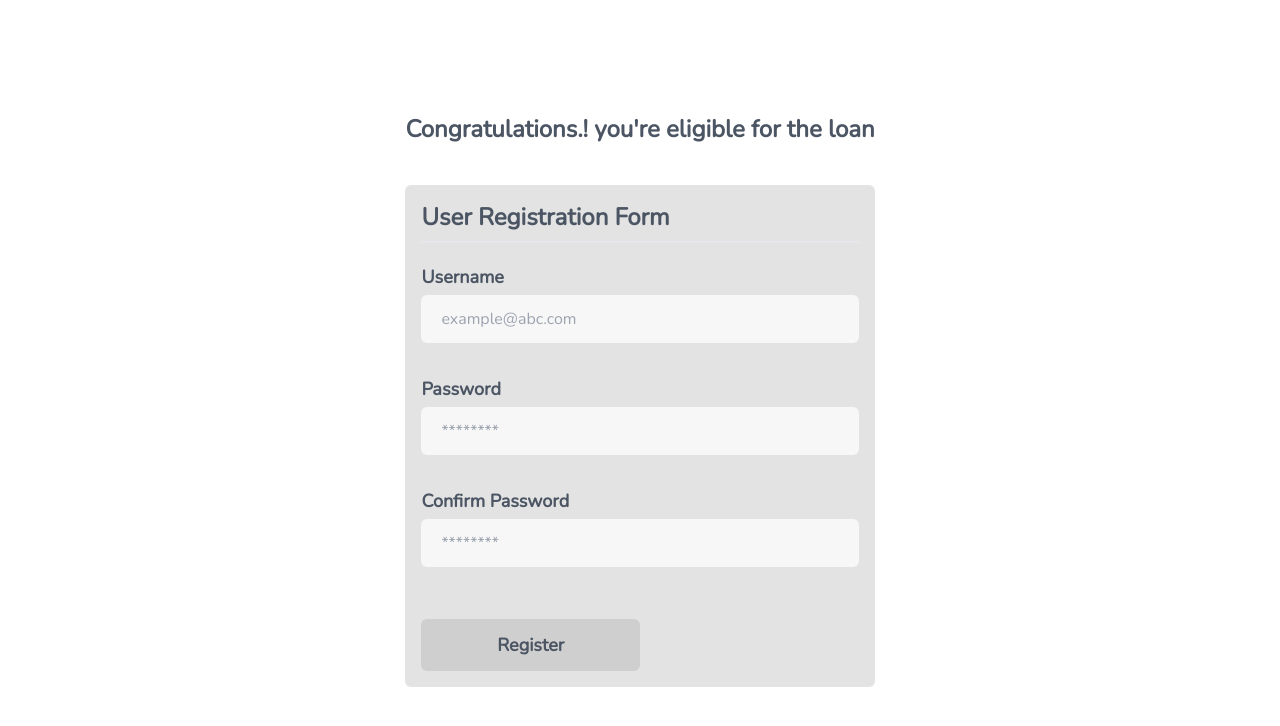
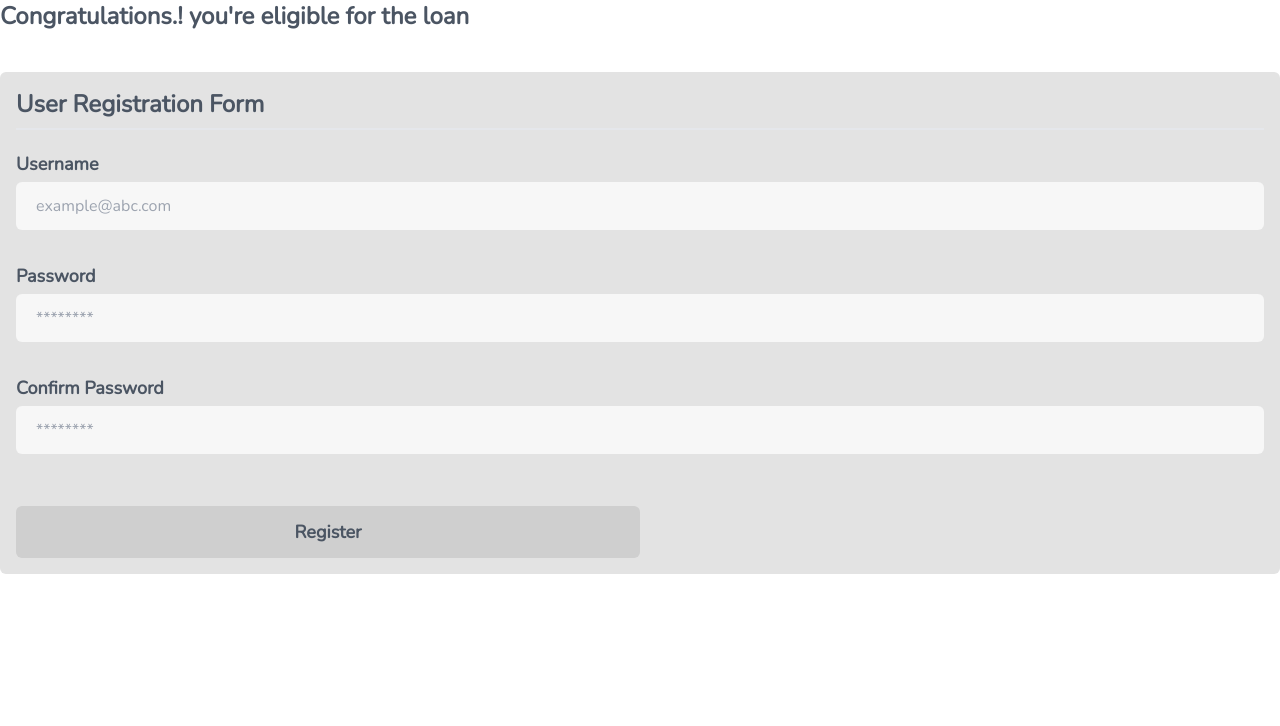
Before and after one commit to ConnectWithNoor/Car-Loan, a React (Create React App) app: page / in a window 1280 px wide. Shown: the top 726 px of the page. Built offline with nearby package versions, Linux system fonts and the light colour scheme; the HTML template or start-up script is replaced by a standard one.

Commit message:
update index.css

```diff
--- a/src/index.css
+++ b/src/index.css
@@ -4,7 +4,7 @@
 
 @layer base {
   body {
-    @apply font-nunito text-gray-600 flex items-center justify-center h-screen;
+    @apply font-nunito text-gray-600;
   }
 }
 
```
